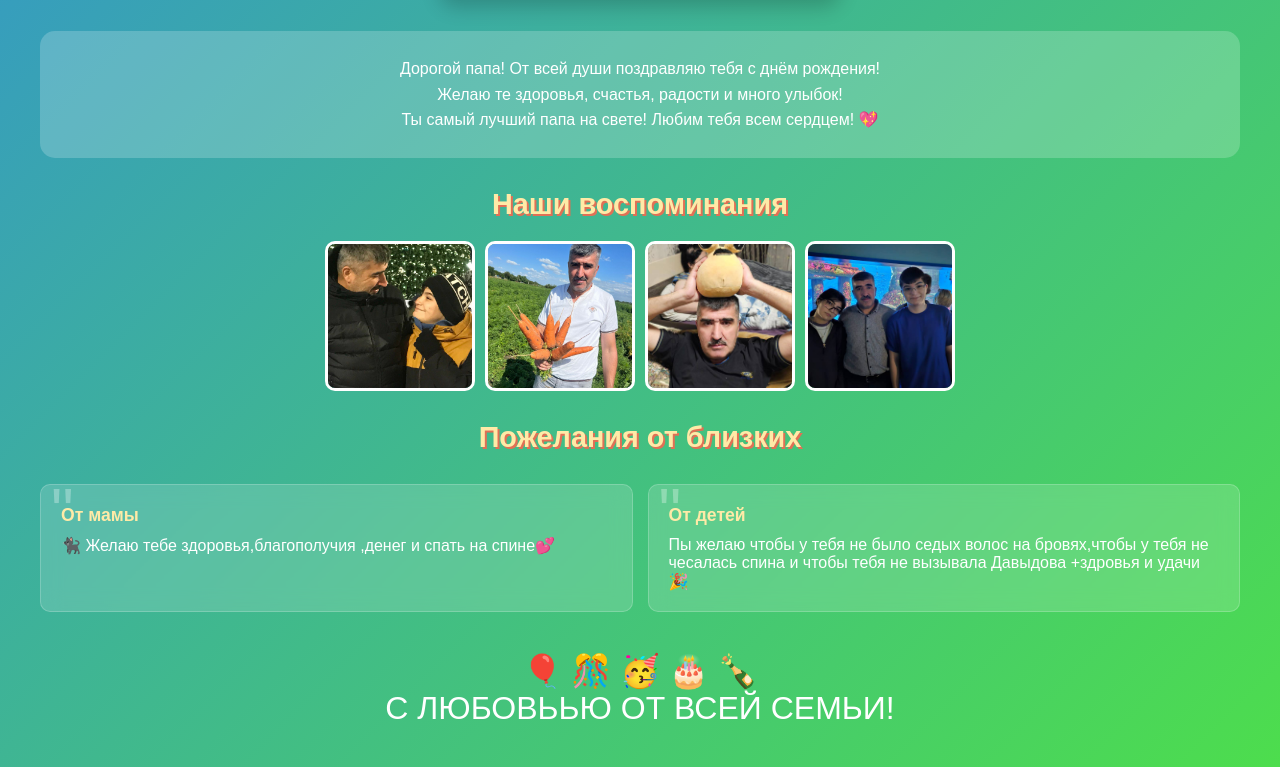
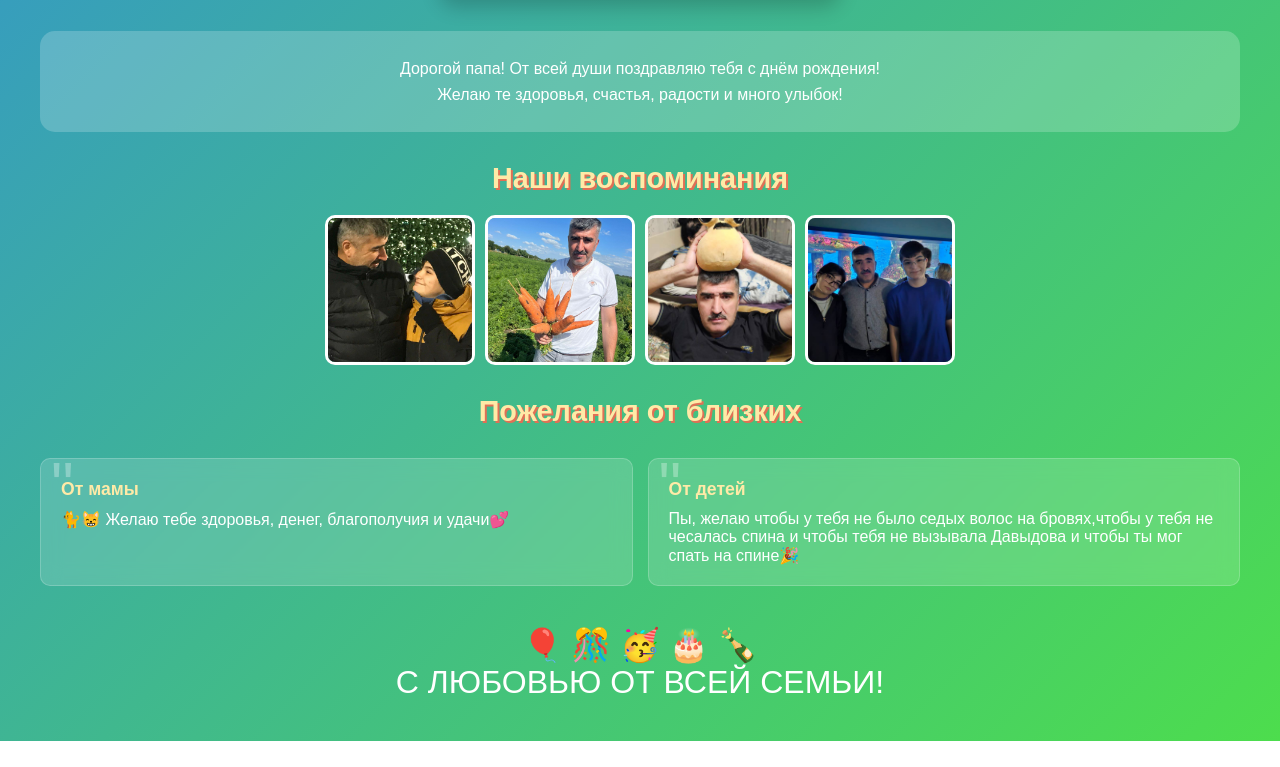
Before and after one commit to Tistik71/skibidi, a plain HTML site: page dad.html in a window 1280 px wide. Shown: the part 534-1301 px from the top of the page. After the commit the page ends 1275 px from the top, so only its background shows below. Drawn offline with Linux system fonts and the light colour scheme.

Commit message:
Update dad.html

```diff
--- a/dad.html
+++ b/dad.html
@@ -129,7 +129,6 @@
         <div class="congratulations">
             <p>Дорогой папа! От всей души поздравляю тебя с днём рождения!</p>
             <p>Желаю те здоровья, счастья, радости и много улыбок!</p>
-            <p>Ты самый лучший папа на свете! Любим тебя всем сердцем! 💖</p>
         </div>
 
         <h2>Наши воспоминания</h2>
@@ -143,16 +142,16 @@
         <div class="wishes">
             <div class="wish-card">
                 <div class="wish-author">От мамы</div>
-                <div>🐈‍⬛ Желаю тебе здоровья,благополучия ,денег и спать на спине💕</div>
+                <div>🐈‍😸 Желаю тебе здоровья, денег, благополучия и удачи💕</div>
             </div>
             <div class="wish-card">
                 <div class="wish-author">От детей</div>
-                <div>Пы желаю чтобы у тебя не было седых волос на бровях,чтобы у тебя не чесалась спина и чтобы тебя не вызывала Давыдова +здровья и удачи🎉</div>
+                <div>Пы, желаю чтобы у тебя не было седых волос на бровях,чтобы у тебя не чесалась спина и чтобы тебя не вызывала Давыдова и чтобы ты мог спать на спине🎉</div>
             </div>
         </div>
         <div class="decorations" style="margin-top: 40px;">
             🎈 🎊 🥳 🎂 🍾 <br>
-            С ЛЮБОВЬЬЮ ОТ ВСЕЙ СЕМЬИ!
+            С ЛЮБОВЬЮ ОТ ВСЕЙ СЕМЬИ!
         </div>
     </div>
 </body>
```
